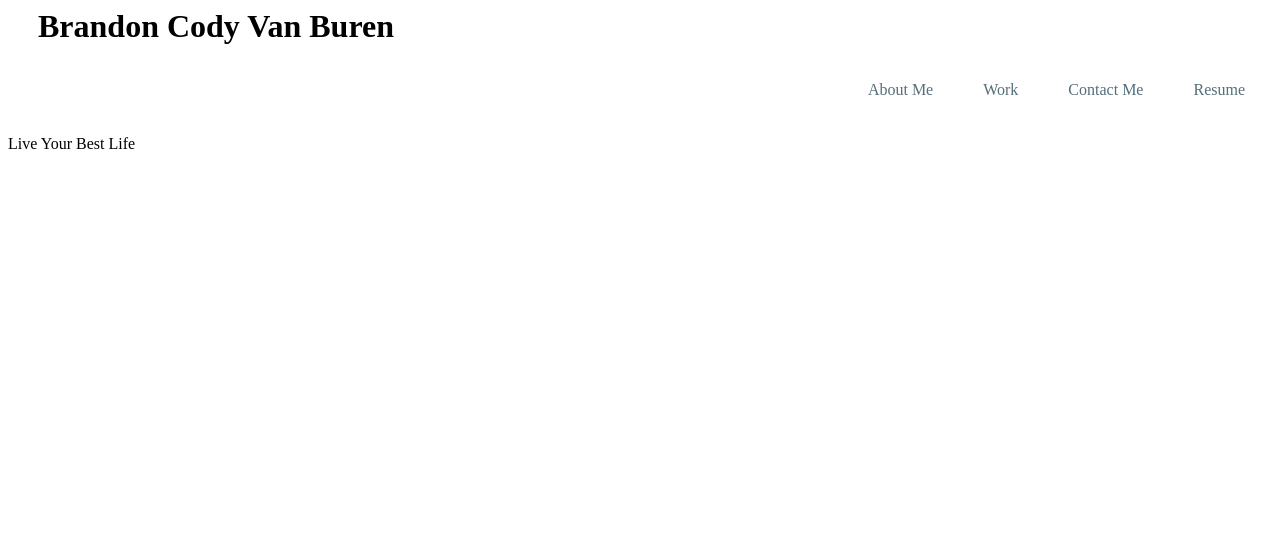
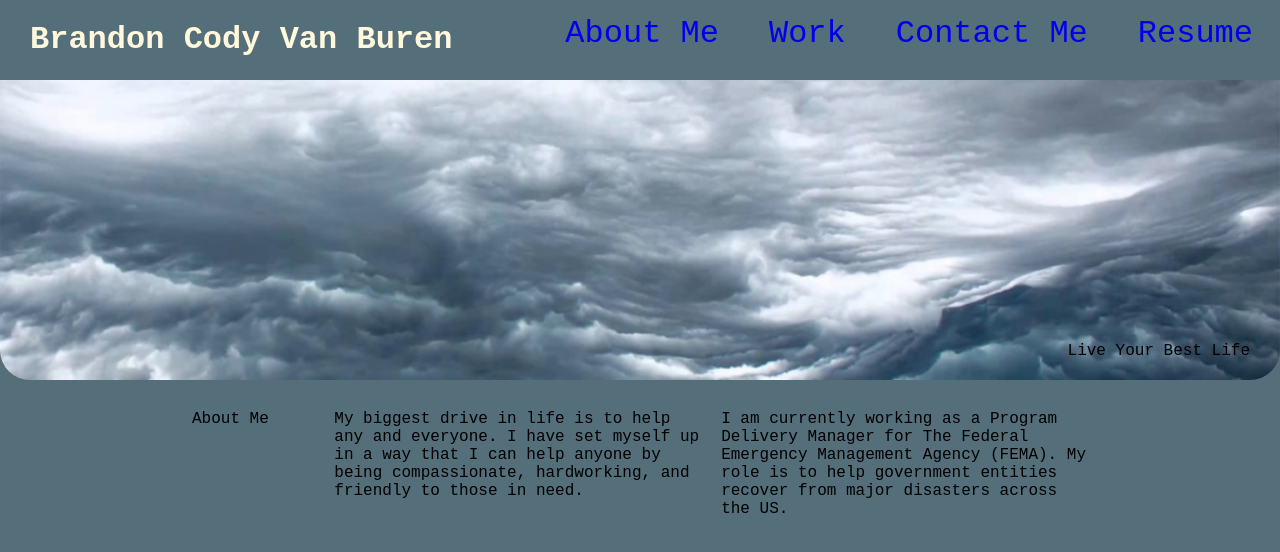
Before and after one commit to bvanburenwx/portfolio-homework, a plain HTML site: page index.html in a window 1280 px wide. Drawn offline with Linux system fonts and the light colour scheme.

Commit message:
updating index.html to add new compononents and associated css, added a hero and more styles to change the hero

```diff
--- a/assets/style.css
+++ b/assets/style.css
@@ -1,5 +1,18 @@
+/* This starts the styles for my header and navigation bar */
+header {
+    display: flex;
+    justify-content: space-between;
+}
+
 header h1 {
     padding-left: 30px;
+    color: cornsilk;
+}
+
+* {
+    margin: 0%;
+    padding: 0%;
+    box-sizing: border-box;
 }
 header nav ul {
     display: flex;
@@ -8,6 +21,16 @@ header nav ul {
     align-items: center;
     list-style: none;
     padding-right: 2px;
+}
+
+h1 {
+    display: block;
+    font-size: 2em;
+    margin-block-start: 0.67em;
+    margin-block-end: 0.67em;
+    margin-inline-start: 0px;
+    margin-inline-end: 0px;
+    font-weight: bold;
 }
 
 header nav ul li {
@@ -20,5 +43,58 @@ header a {
     padding: 0px 10px 5px 10px;
     text-decoration: cadetblue;
     border-bottom: gray;
-    color: #546e7a;
+    font-size: 2em;
+
 }
+body {
+    background-color: #546e7a;
+    font-family: 'Courier New', Courier, monospace;
+}
+/* styling for the hero */
+.website-hero {
+    height: 300px;
+    background-image: url(./images/clouds.jpeg);
+    background-size: cover;
+    background-attachment: fixed;
+    border-bottom-left-radius: 30px 30px;
+    border-bottom-right-radius: 30px 30px;
+    display: flex;
+    justify-content: flex-end;
+    flex-wrap: wrap;
+    flex-direction: row;
+    align-items: flex-end;
+}
+
+.hero-message {
+    padding-right: 30px;
+    padding-bottom: 20px;
+}
+
+/* This begins the styling for my articles */
+
+article {
+    display: block;
+}
+
+.about-me-flex {
+    display: flex;
+    justify-content: space-between;
+    justify-content: center;
+    padding-top: 30px;
+}
+
+.about-me-grid {
+    width: 70%;
+    display: grid;
+    grid-template-columns: 1fr repeat(2, 3fr);
+    grid-template-rows: repeat(4, 1fr);
+    gap: 20px 20px;
+}
+
+.info-about-me {
+    padding-left: 15px;
+    grid-column-start: 2;
+    grid-column-end: span 3;
+    grid-row-start: 1;
+    grid-row-end:span 2;
+}
--- a/index.html
+++ b/index.html
@@ -33,5 +33,24 @@
             <span class="span-background">Live Your Best Life</span>
         </div>
     </section>
+
+    <Article>
+        <div id="about-me" class="about-me-flex">
+            <div class="about-me-grid">
+                <div class="about-me-siding">
+            <p>About Me</p>
+        </div>
+        <div class="info-about-me1">
+            <p>My biggest drive in life is to help any and everyone. I have set myself up in a way
+                that I can help anyone by being compassionate, hardworking, and friendly to those in need.
+            </p>
+        </div>
+        <div class="info-about-me2">
+            <p>I am currently working as a Program Delivery Manager for The Federal Emergency
+                Management Agency (FEMA). My role is to help government entities recover from
+                major disasters across the US.
+            </p>
+        </div>
+    </Article>
 </body>
 </html>
```
Also changed, not shown: assets/images/clouds.jpeg (added), 2 other files.
